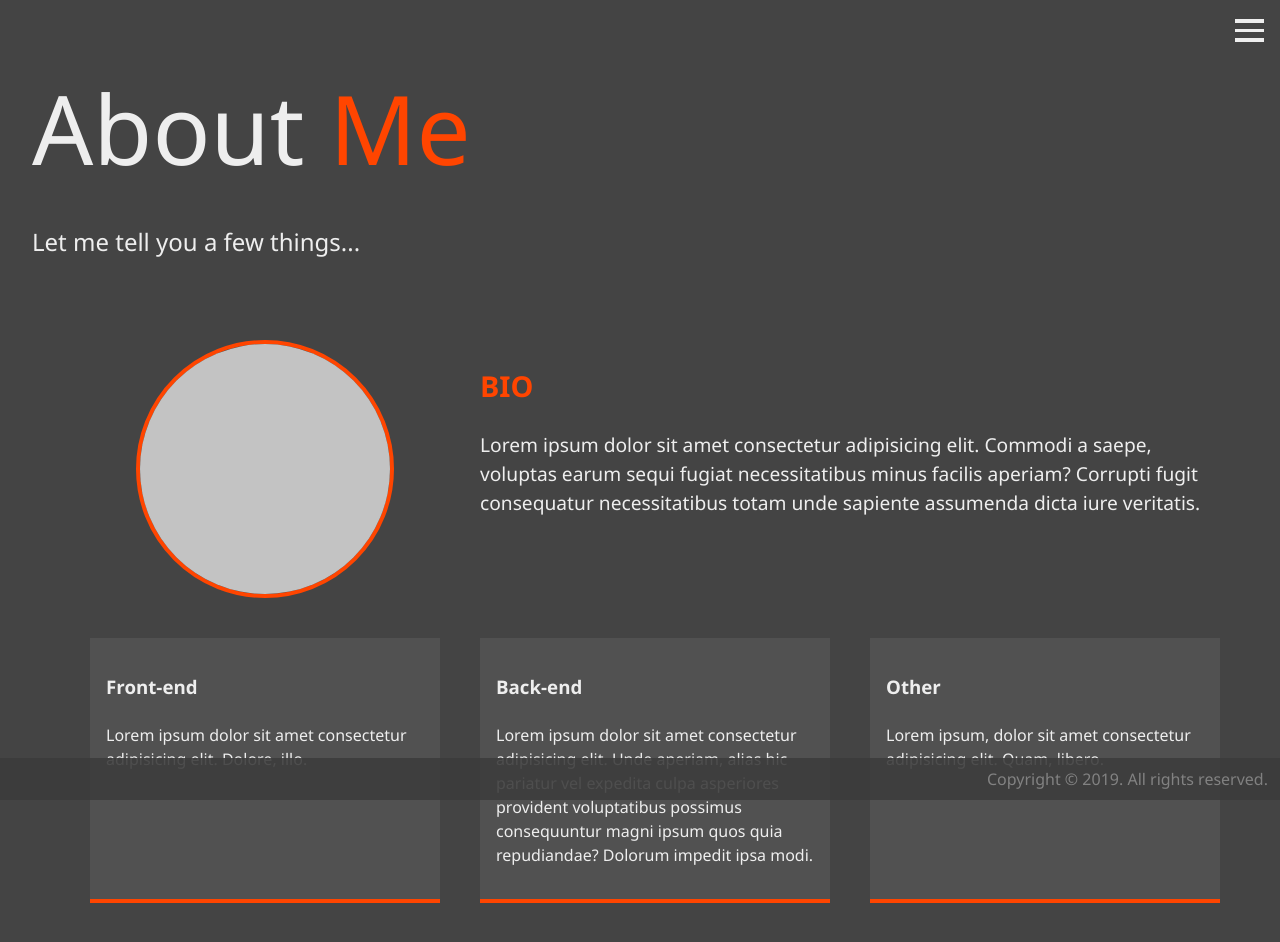
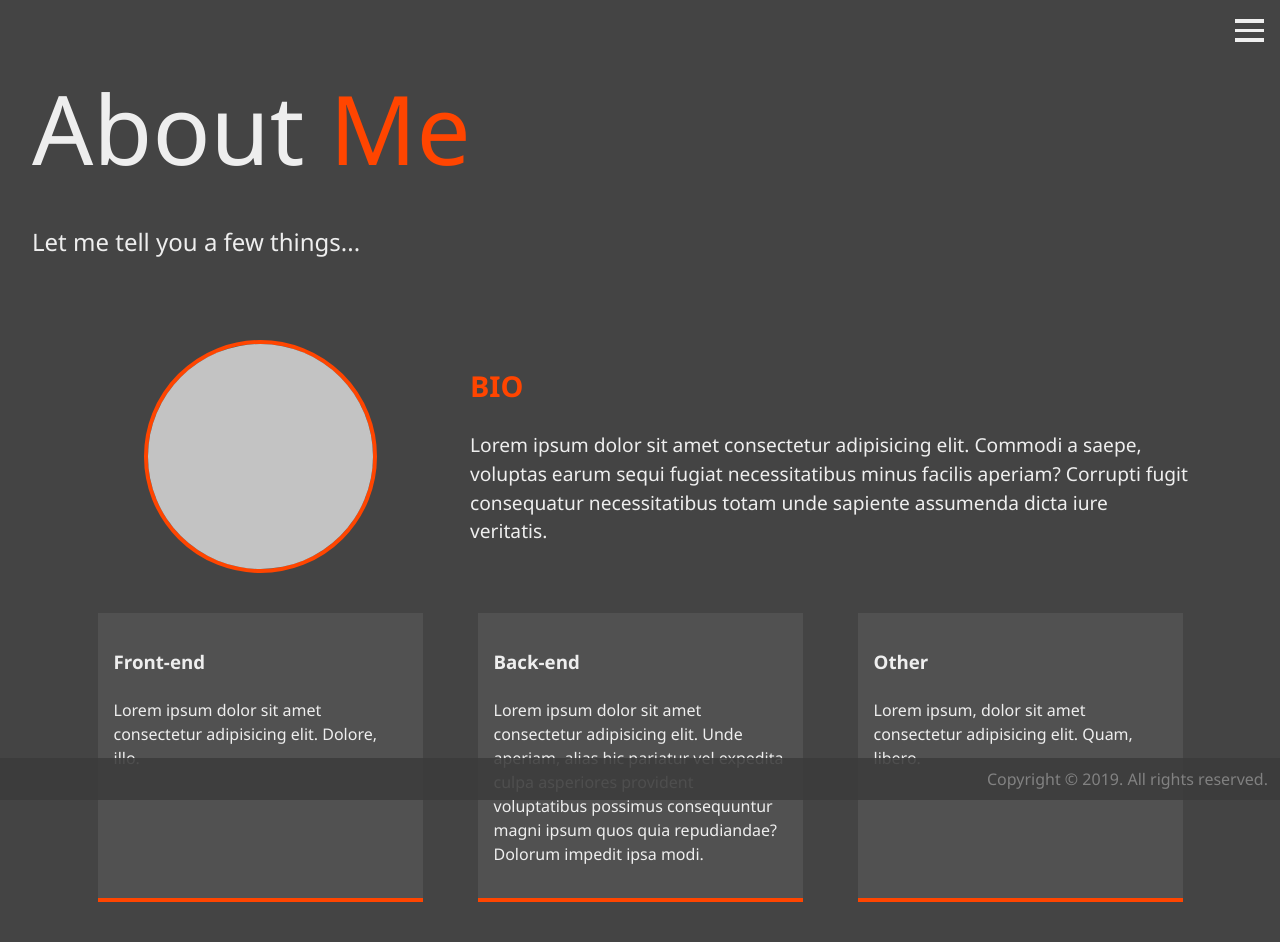
Before and after one commit to asjadjawed/portfolio, a React (Create React App) app: page /portfolio/about in a window 1280 px wide. Shown: the top 942 px of the page. Built offline with nearby package versions, Linux system fonts and the light colour scheme.

Commit message:
Responsive fix

```diff
--- a/src/_config.scss
+++ b/src/_config.scss
@@ -81,6 +81,12 @@ Anything in small query carries to the largest unless over-ridden
   }
 }
 
+@mixin mediaMLarge {
+  @media screen and (min-width: 875px) {
+    @content;
+  }
+}
+
 @mixin mediaXLarge {
   @media screen and (min-width: 1171px) {
     @content;
--- a/src/components/AboutMe/AboutMe.scss
+++ b/src/components/AboutMe/AboutMe.scss
@@ -32,11 +32,25 @@
     grid-area: portrait;
     border-radius: 50%;
     border: solid 0.3rem $secondary-color;
+    width: 225px;
+    height: 225px;
   }
 
   &--bio {
     grid-area: bio;
     @include emphasisText;
+  }
+}
+
+.Card {
+  &--front-end {
+    grid-area: cfe;
+  }
+  &--back-end {
+    grid-area: cbe;
+  }
+  &--other {
+    grid-area: o;
   }
 }
 
@@ -47,9 +61,20 @@
     grid-template-areas:
       "portrait"
       "bio"
-      "card"
-      "card"
-      "card";
+      "cfe"
+      "cbe"
+      "o";
+  }
+}
+
+@include mediaLarge {
+  .AboutMe--main {
+    grid-template-columns: repeat(3, minmax(10px, 1fr));
+    grid-template-areas:
+      "portrait bio bio"
+      ". cfe ."
+      ". cbe ."
+      ". o .";
   }
 }
 
@@ -58,6 +83,6 @@
     grid-template-columns: repeat(3, 1fr);
     grid-template-areas:
       "portrait bio bio"
-      "card card card";
+      "cfe cbe o";
   }
 }
--- a/src/components/Card/Card.scss
+++ b/src/components/Card/Card.scss
@@ -16,18 +16,18 @@
 
 @include mediaMedium {
   .Card {
-    width: 350px;
+    width: 300px;
   }
 }
 
 @include mediaLarge {
   .Card {
-    width: 450px;
+    width: 500px;
   }
 }
 
 @include mediaXLarge {
   .Card {
-    width: 350px;
+    width: 325px;
   }
 }
```
